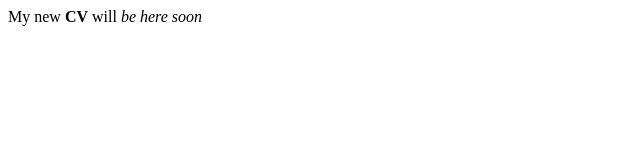
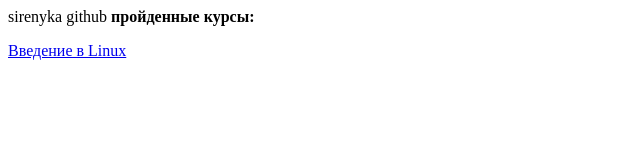
Before and after one commit to AlexandraKorsakova/AlexandraKorsakova.github.io, a plain HTML site: page index.html in a window 1280 px wide. Shown: the whole page, without its empty margins (0-640 px from the left). Drawn offline with Linux system fonts and the light colour scheme.

Commit message:
Добавление ссылок на сертификаты

```diff
--- a/index.html
+++ b/index.html
@@ -1,6 +1,8 @@
 <html>
-<head></head>
+<head>sirenyka github</head>
 <body>
-My new <b>CV</b> will <i>be here soon</i>
+<b>пройденные курсы:</b>
+<p><a href="https://stepik.org/certificate/ecf77415213c2b2af027d083ce70ab0c84442777.pdf>Программирование на Python</a></p>
+<p><a href="https://stepik.org/certificate/2133cd8ef705c36505bc935c4f1048e3723ab69b.pdf>Введение в Linux</a></p>
 </body>
 </html>
```
